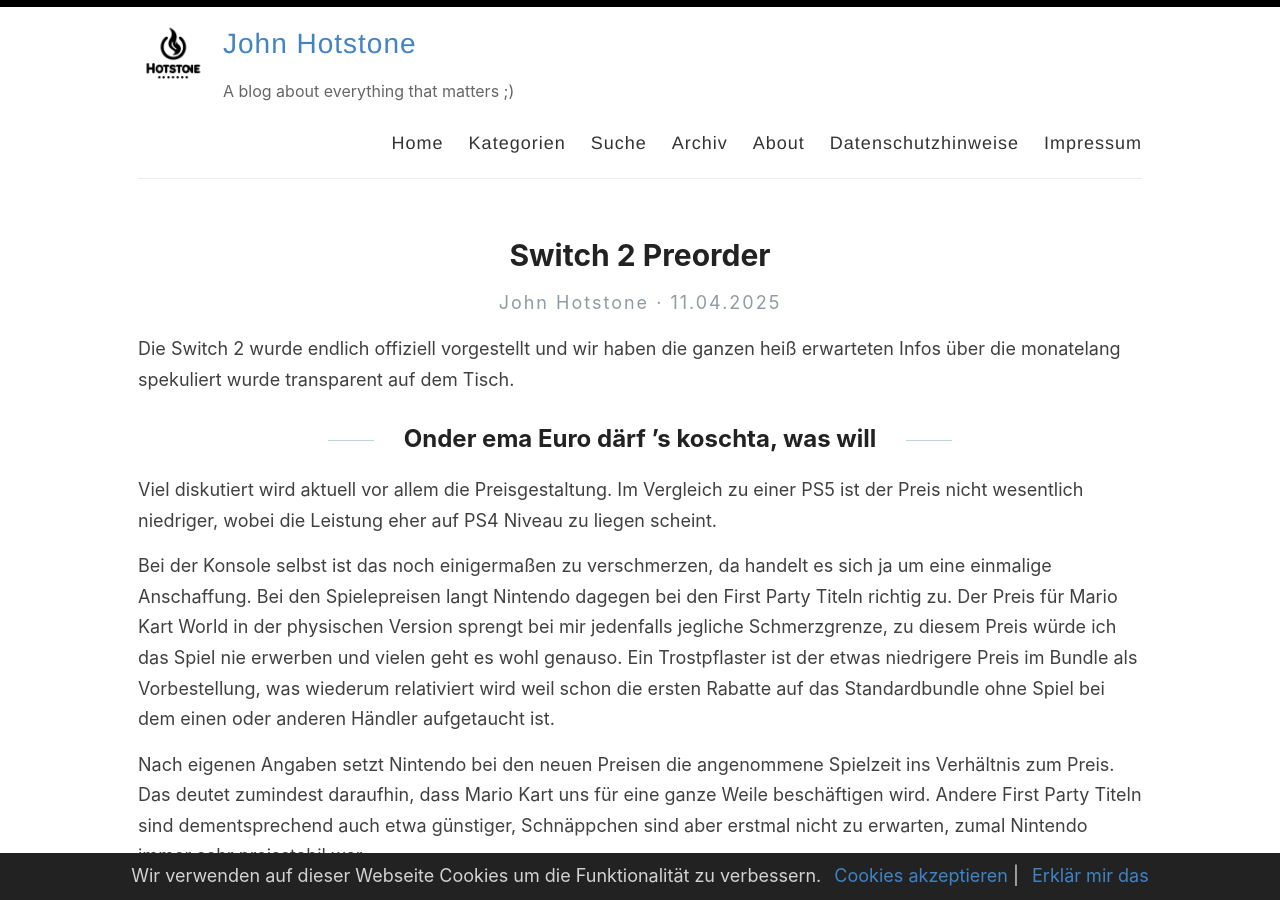
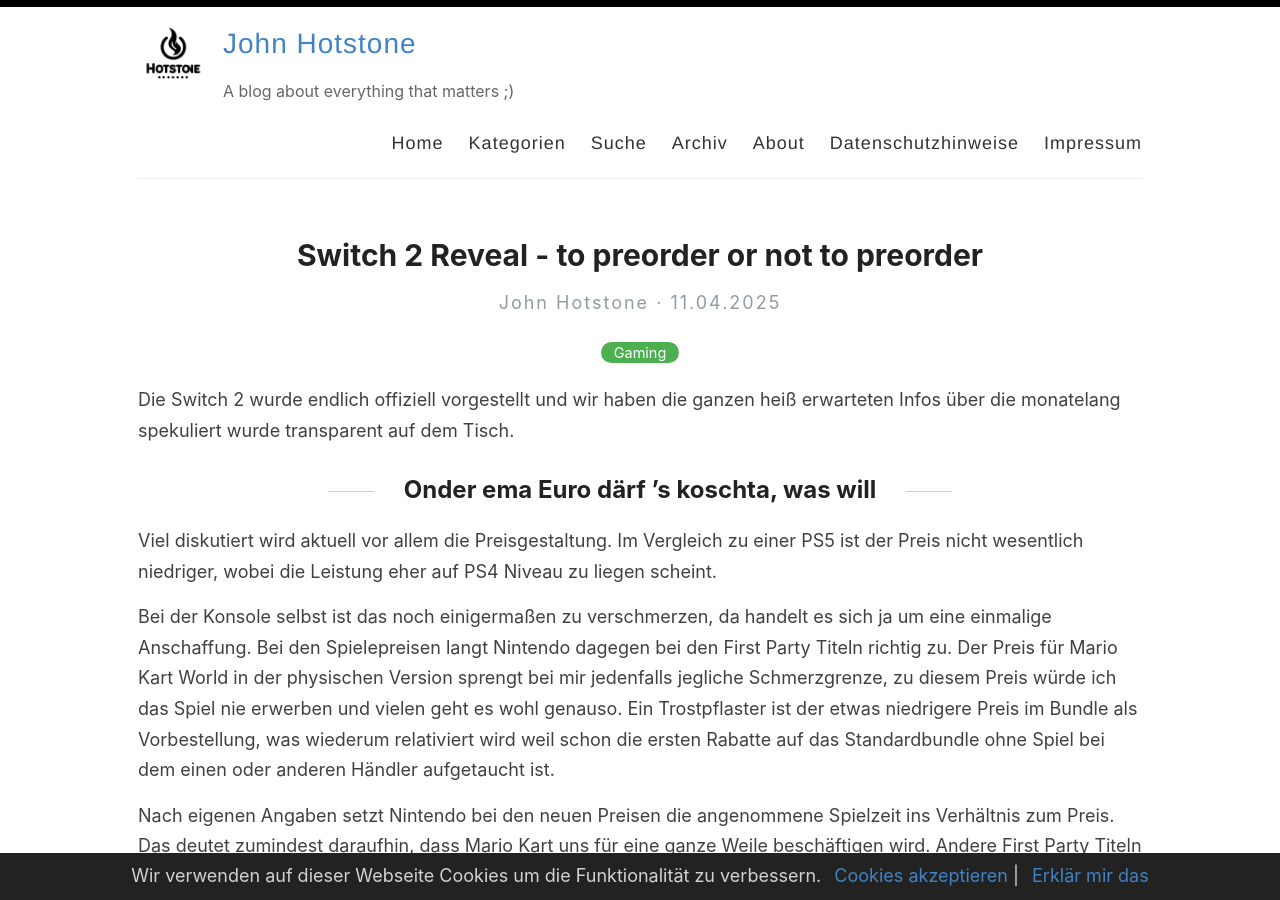
Before and after one commit to john-hotstone/john-hotstone.github.io, a Jekyll site: the page built from _posts/2025-04-11-Switch-2-Preorder.md, in a window 1280 px wide and 900 px high. Built offline with Jekyll 4.4.1, drawn with Linux system fonts in a browser that asks for light colours; our own code applies the rules of GitHub Pages for plain Markdown files; comment, search, counter and statistics services are not loaded.

Commit message:
Update 2025-04-11-Switch-2-Preorder.md

```diff
--- a/_posts/2025-04-11-Switch-2-Preorder.md
+++ b/_posts/2025-04-11-Switch-2-Preorder.md
@@ -1,3 +1,9 @@
+---
+layout: post
+title: Switch 2 Reveal - to preorder or not to preorder
+categories: [Gaming]
+---
+
 Die Switch 2 wurde endlich offiziell vorgestellt und wir haben die ganzen heiß erwarteten Infos über die monatelang spekuliert wurde transparent auf dem Tisch.
 
 ## Onder ema Euro därf ’s koschta, was will
```
